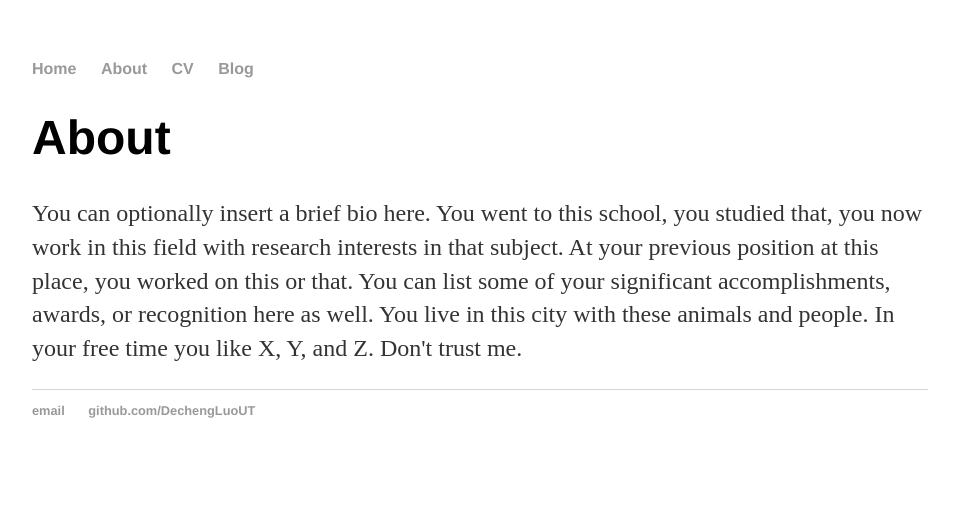
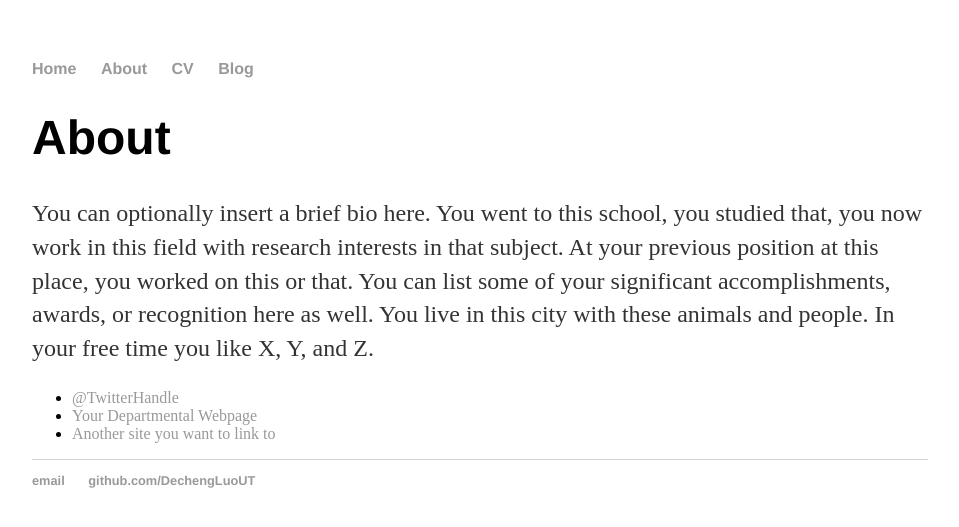
Before and after one commit to DechengLuoUT/DechengLuoUT.github.io, a Jekyll site: the page about/index.html, which Jekyll copies as it is, in a window 1280 px wide. Shown: the top 527 px of the page, without its empty margins (160-1119 px from the left). Built offline with Jekyll 4.4.1, drawn with Linux system fonts in a browser that asks for light colours.

Commit message:
Update index.html

```diff
--- a/about/index.html
+++ b/about/index.html
@@ -1,7 +1,44 @@
----
-layout: default
-title: About
----
-	<h1>{{ page.title }}</h1>
-	  <p>You can optionally insert a brief bio here. You went to this school, you studied that, you now work in this field with research interests in that subject. At your previous position at this place, you worked on this or that. You can list some of your significant accomplishments, awards, or recognition here as well. You live in this city with these animals and people. In your free time you like X, Y, and Z.</em> Don't trust me.
-	</ul>
+<!DOCTYPE html>
+<html>
+  <head>
+    <title>About Decheng Luo</title>
+
+    <link rel="stylesheet" type="text/css" href="/css/main.css">
+
+  </head>
+
+
+  <body>
+    <nav>
+<ul>
+<li><a href="/">Home</a></li>
+<li><a href="/about">About</a></li>
+<li><a href="/cv">CV</a></li>
+<li><a href="/blog">Blog</a></li>
+</ul>
+    </nav>
+<div class="container">
+
+  		<div class="about">
+			<h1>About</h1>
+			<p>You can optionally insert a brief bio here. You went to this school, you studied that, you now work in this field with research interests in that subject. At your previous position at this place, you worked on this or that. You can list some of your significant accomplishments, awards, or recognition here as well. You live in this city with these animals and people. In your free time you like X, Y, and Z.</p>
+
+			<ul class="contacts">
+				<li><a href="#">@TwitterHandle</a></li>
+				<li><a href="#">Your Departmental Webpage</a></li>
+				<li><a href="#">Another site you want to link to</a></li>
+				</ul>
+		</div>
+
+
+</div>
+
+  <footer>
+   <ul>
+   <li><a href="mailto:jeerryluo@gmail.com">email</a></li>
+   <li><a href="https://github.com/DechengLuoUT">github.com/DechengLuoUT</a></li>
+   </ul>
+  </footer>
+  </body>
+
+</html>
```
